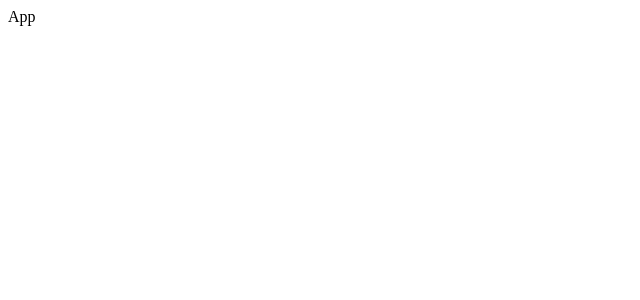
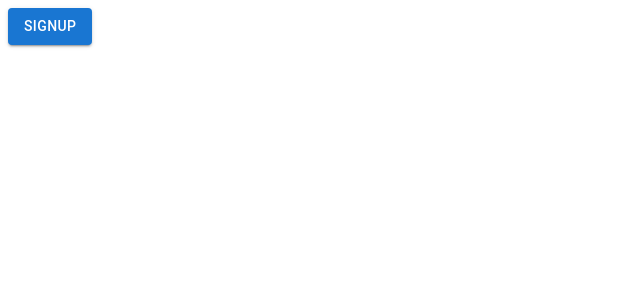
Before and after one commit to s-yuk/hf-frontend, a React app: page / in a window 1280 px wide. Shown: the top 300 px of the page, without its empty margins (0-640 px from the left). Built offline with nearby package versions, Linux system fonts and the light colour scheme; the HTML template or start-up script is replaced by a standard one.

Commit message:
色々変えたよ

```diff
--- a/package.json
+++ b/package.json
@@ -9,8 +9,10 @@
     "preview": "vite preview"
   },
   "dependencies": {
-    "@material-ui/core": "^4.12.4",
+    "@emotion/react": "^11.10.5",
+    "@emotion/styled": "^11.10.5",
     "@material-ui/icons": "^4.11.3",
+    "@mui/material": "^5.10.12",
     "react": "^18.2.0",
     "react-dom": "^18.2.0",
     "react-router-dom": "^6.4.2"
--- a/src/main.jsx
+++ b/src/main.jsx
@@ -1,6 +1,6 @@
 import React from 'react'
 import ReactDOM from 'react-dom/client'
-import { App, Login, Signup } from './_index.js'
+import { App } from './_index.js'
 
 ReactDOM.createRoot(document.getElementById('root')).render(
   <React.StrictMode>
--- a/src/pages/App.jsx
+++ b/src/pages/App.jsx
@@ -1,5 +1,15 @@
+import { BrowserRouter, Routes, Route } from 'react-router-dom'
+import { Signup, Login } from '../_index.js'
+
 export const App = () => {
-  return <div>App</div>
+  return (
+    <BrowserRouter>
+      <Routes>
+        <Route path={'/'} element={<Login />} />
+        <Route path={'/signup'} element={<Signup />} />
+      </Routes>
+    </BrowserRouter>
+  )
 }
 
 export default App
--- a/src/pages/Login.jsx
+++ b/src/pages/Login.jsx
@@ -1,8 +1,13 @@
-// import React from 'react'
+import Button from '@mui/material/Button'
+import { Link } from 'react-router-dom'
 
 export const Login = () => {
   return (
-    <div>Login</div>
+    <>
+      <Link to={'/Signup'}>
+        <Button variant='contained'>Signup</Button>
+      </Link>
+    </>
   )
 }
 
--- a/src/pages/Signup.jsx
+++ b/src/pages/Signup.jsx
@@ -3,3 +3,4 @@ import React from 'react'
 export const Signup = () => {
   return <div>Signup</div>
 }
+export default Signup
```
Also changed, not shown: 1 other file (tests, documents, lock files or other folders).
